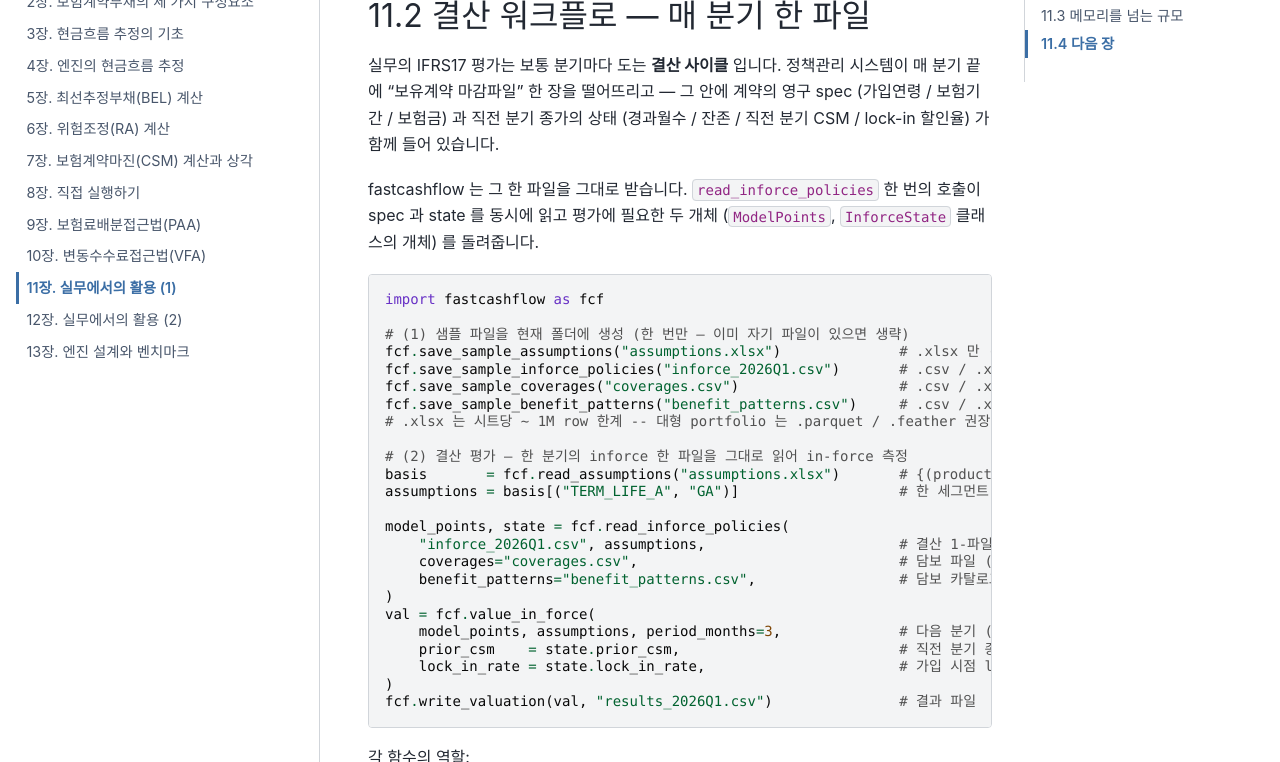
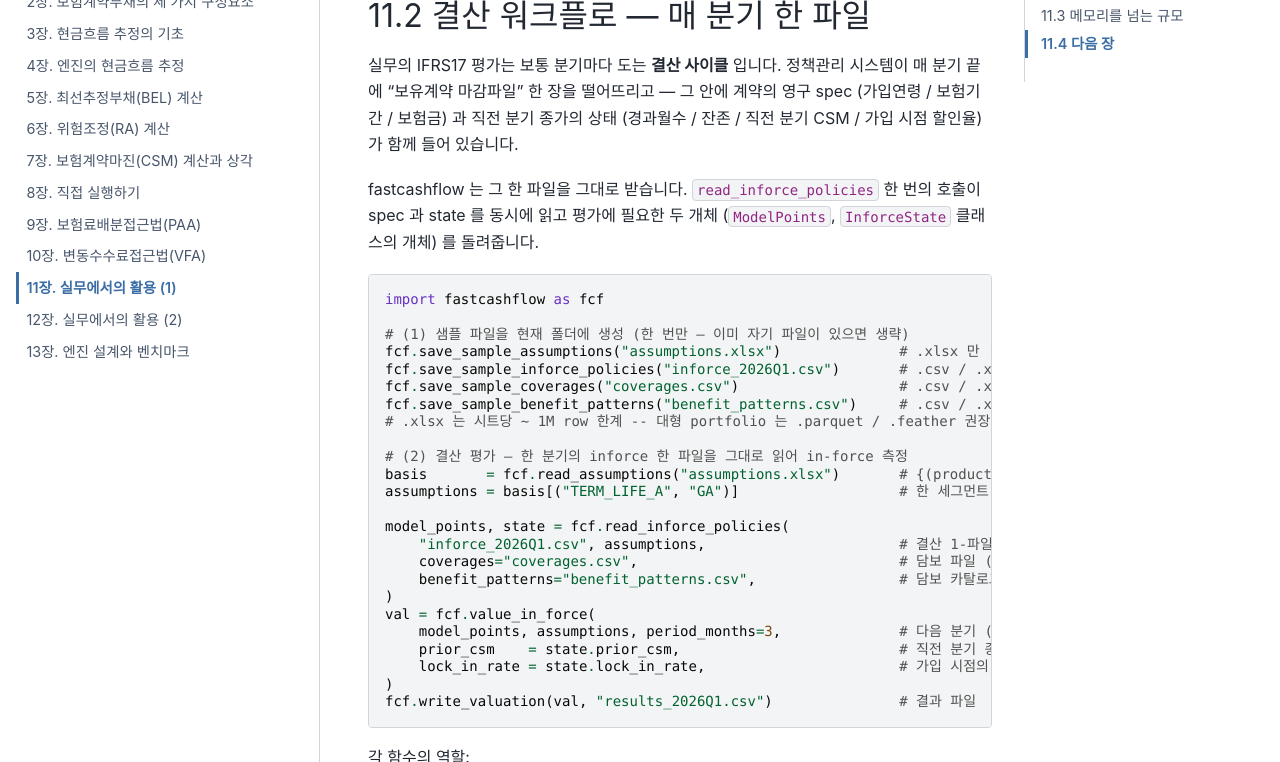
Before and after one commit to seokhoonj/fastcashflow, a Sphinx documentation site: the page built from docs/tutorial/11-in-practice.md, in a window 1280 px wide and 1400 px high, scrolled down 4593 px. Shown: the part 205-967 px from the top of the window. Built offline with Sphinx 7.4.7 and the PyData theme 0.15.4, drawn with Linux system fonts in a browser that asks for light colours; some of the changed text lies outside the part shown.

Commit message:
docs: lock_in_rate -- '가입 시점에 잠긴 할인율' -> '가입 시점의 할인율'
The 'lock-in' / '잠긴' modifier doubled up with the field name itself
without adding meaning. Simpler '가입 시점의 할인율' reads cleaner in
Korean prose. Applied across tutorial 11 (column descriptor + narrative
+ inline kwarg comment) and the shared cookbook fragment.

````diff
--- a/docs/tutorial/11-in-practice.md
+++ b/docs/tutorial/11-in-practice.md
@@ -107,7 +107,7 @@
 - `elapsed_months` — 가입 후 경과 개월수
 - `count` — 결산일 기준 잔존 (사망 / 해지 빠진 후)
 - `prior_csm` — 직전 분기 종가 CSM (이번 분기로 carry-forward)
-- `lock_in_rate` — 가입 시점에 잠긴 할인율
+- `lock_in_rate` — 가입 시점의 할인율
 
 이 결합 파일을 보통 `inforce_2026Q1.csv` 같은 분기명으로 부릅니다.
 신계약 평가는 영구 spec 만 있는 `policies.csv`, 결산 평가는 spec + 상태가
@@ -203,7 +203,7 @@
 실무의 IFRS17 평가는 보통 분기마다 도는 **결산 사이클** 입니다. 정책관리
 시스템이 매 분기 끝에 "보유계약 마감파일" 한 장을 떨어뜨리고 — 그 안에
 계약의 영구 spec (가입연령 / 보험기간 / 보험금) 과 직전 분기 종가의
-상태 (경과월수 / 잔존 / 직전 분기 CSM / lock-in 할인율) 가 함께
+상태 (경과월수 / 잔존 / 직전 분기 CSM / 가입 시점 할인율) 가 함께
 들어 있습니다.
 
 fastcashflow 는 그 한 파일을 그대로 받습니다. `read_inforce_policies`
@@ -232,7 +232,7 @@
 val = fcf.value_in_force(
     model_points, assumptions, period_months=3,              # 다음 분기 (3 개월) 까지의 평가
     prior_csm    = state.prior_csm,                          # 직전 분기 종가 CSM
-    lock_in_rate = state.lock_in_rate,                       # 가입 시점 lock-in 된 할인율
+    lock_in_rate = state.lock_in_rate,                       # 가입 시점의 할인율
 )
 fcf.write_valuation(val, "results_2026Q1.csv")               # 결과 파일
 ```
````
Also changed, not shown: docs/cookbook/_shared/inputs_and_api.md (+1 -1 lines).
